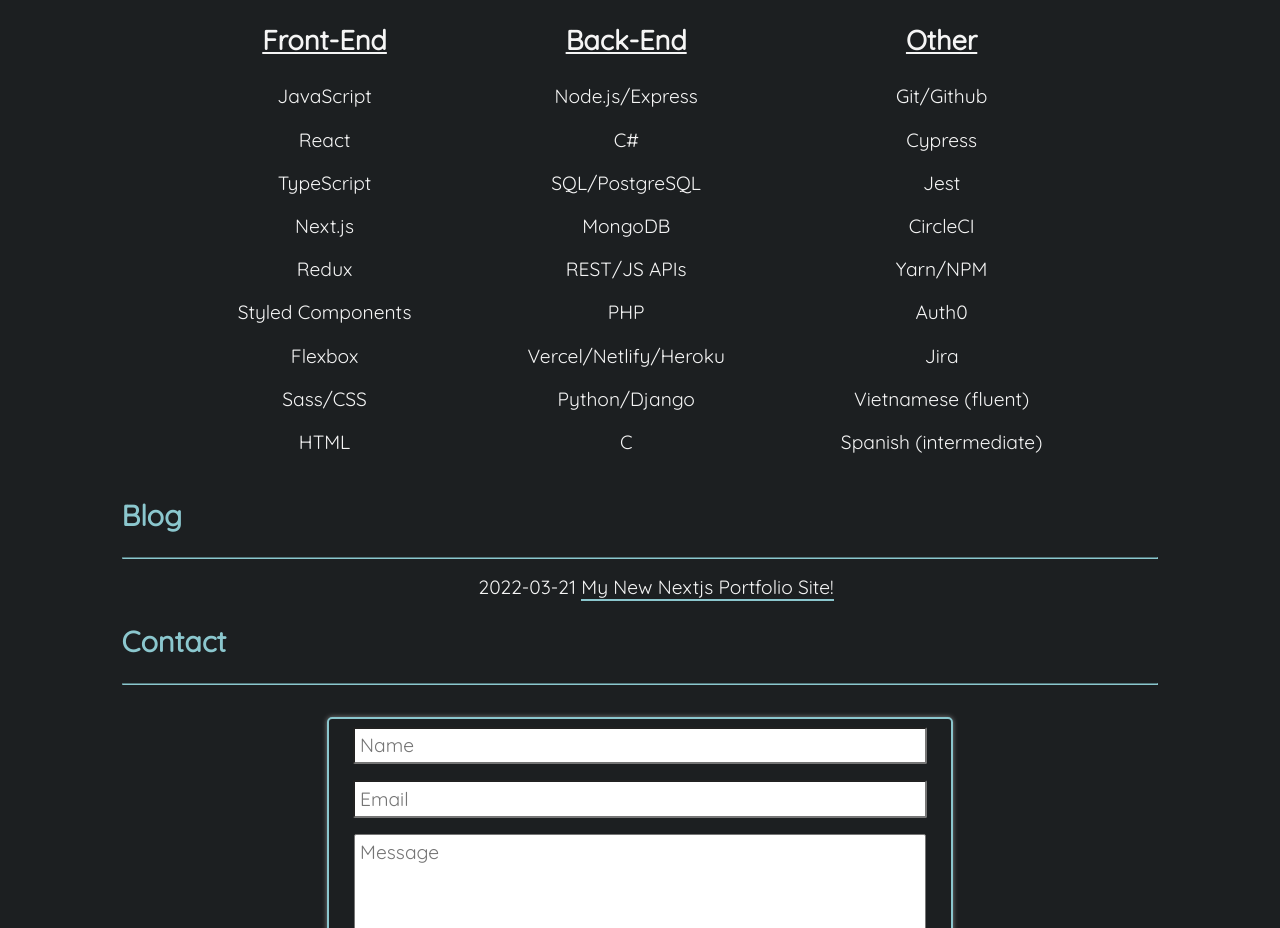
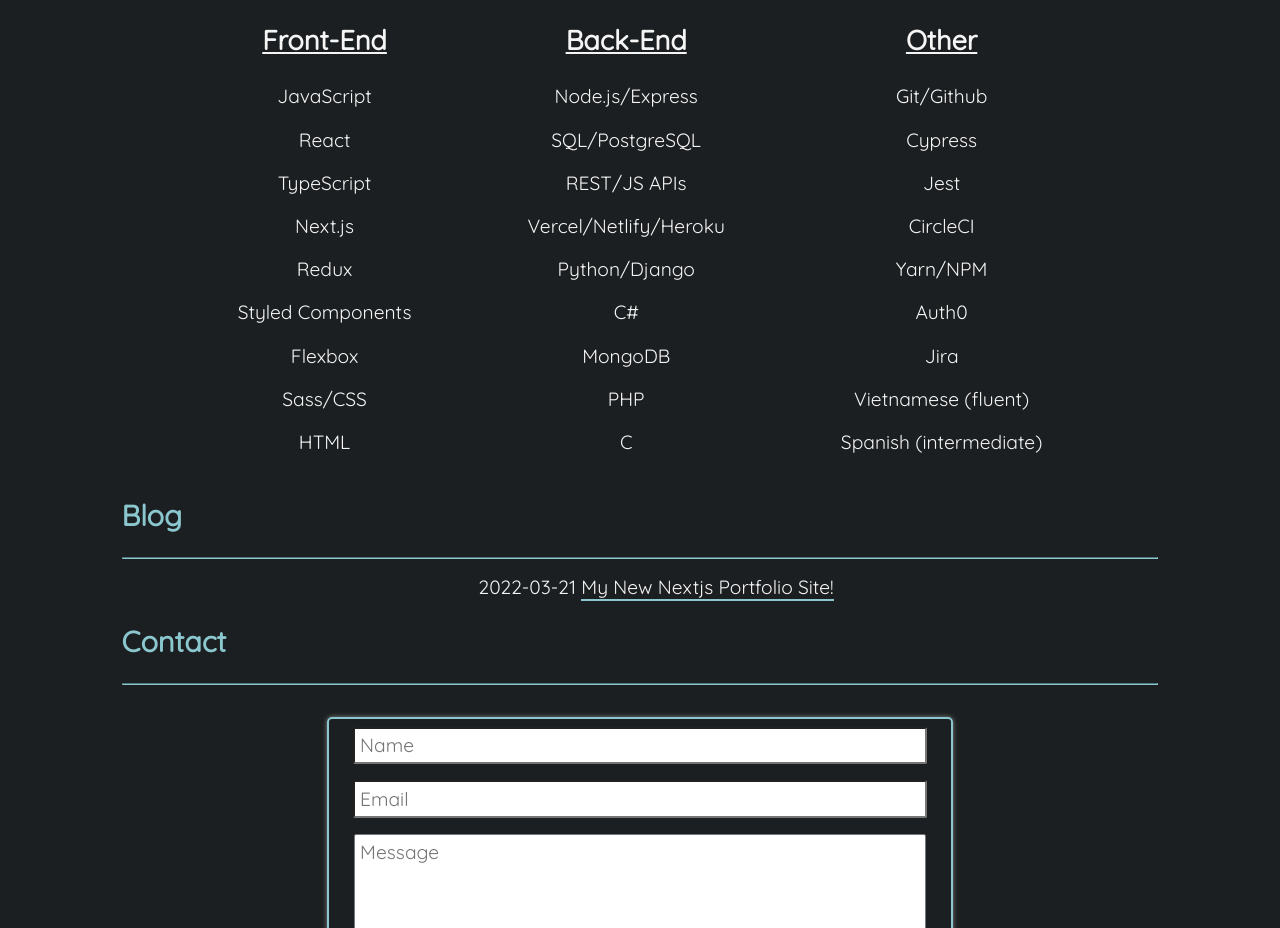
Before and after one commit to timOTdev/thDev3, a Next.js app: page / in a window 1280 px wide. Shown: the part 3400-4328 px from the top of the page. Built offline with nearby package versions, Linux system fonts and the light colour scheme.

Commit message:
Fix demo link, update skills order

```diff
--- a/assets/GlobalData.tsx
+++ b/assets/GlobalData.tsx
@@ -18,13 +18,13 @@
   ],
   backEnd: [
     'Node.js/Express',
-    'C#',
     'SQL/PostgreSQL',
-    'MongoDB',
     'REST/JS APIs',
-    'PHP',
     'Vercel/Netlify/Heroku',
     'Python/Django',
+    'C#',
+    'MongoDB',
+    'PHP',
     'C',
   ],
   other: [
--- a/components/Portfolio/ProjectsTemplate.tsx
+++ b/components/Portfolio/ProjectsTemplate.tsx
@@ -98,7 +98,7 @@
       <p>{project.description}</p>
       <IconsContainer>
         {project.demo ? (
-          <a href={project.video} target='_blank' rel='noopener noreferrer'>
+          <a href={project.demo} target='_blank' rel='noopener noreferrer'>
             <FaLaptop />
           </a>
         ) : (
```
Also changed, not shown: 1 other file (tests, documents, lock files or other folders).
